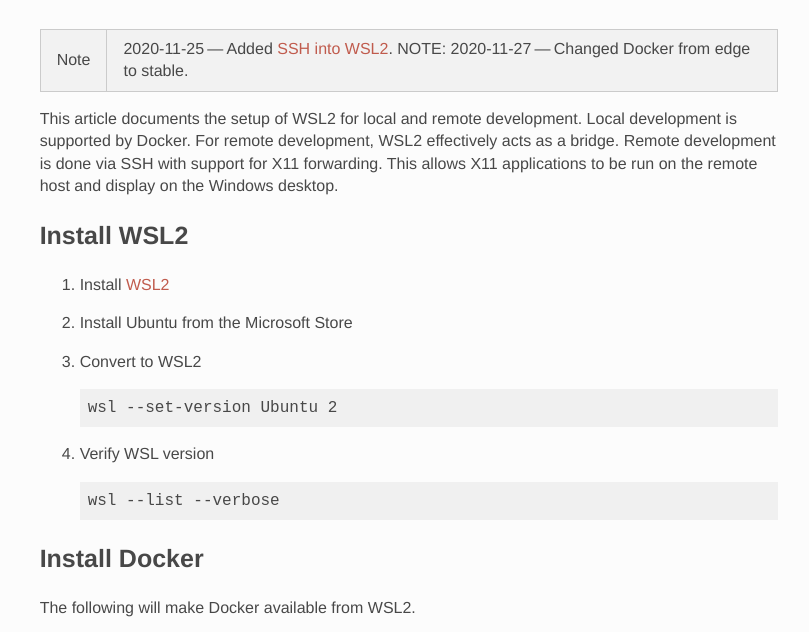
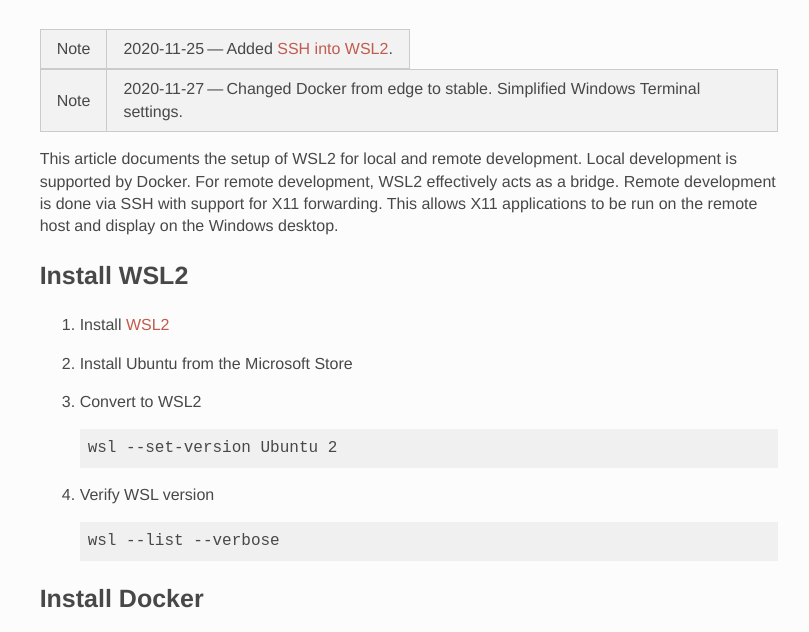
Before and after one commit to rfdonnelly/rfdonnelly.github.io, a plain HTML site: page posts/wsl2/index.html in a window 1280 px wide. Shown: the part 132-764 px from the top of the page, without its empty margins (235-1044 px from the left). Drawn offline with Linux system fonts and the light colour scheme.

Commit message:
Publish Fri Nov 27 20:07:57 PST 2020

```diff
--- a/index.xml
+++ b/index.xml
@@ -23,7 +23,7 @@
       <pubDate>Mon, 03 Feb 2020 22:44:58 +0000</pubDate>
 
       <guid>https://rfdonnelly.github.io/posts/wsl2/</guid>
-      <description>Note  2020-11-25 — Added SSH into WSL2. NOTE: 2020-11-27 — Changed Docker from edge to stable.     This article documents the setup of WSL2 for local and remote development. Local development is supported by Docker. For remote development, WSL2 effectively acts as a bridge. Remote development is done via SSH with support for X11 forwarding. This allows X11 applications to be run on the remote host and display on the Windows desktop.</description>
+      <description>Note  2020-11-25 — Added SSH into WSL2.       Note  2020-11-27 — Changed Docker from edge to stable. Simplified Windows Terminal settings.     This article documents the setup of WSL2 for local and remote development. Local development is supported by Docker. For remote development, WSL2 effectively acts as a bridge. Remote development is done via SSH with support for X11 forwarding.</description>
     </item>
 
     <item>
--- a/posts/index.xml
+++ b/posts/index.xml
@@ -23,7 +23,7 @@
       <pubDate>Mon, 03 Feb 2020 22:44:58 +0000</pubDate>
 
       <guid>https://rfdonnelly.github.io/posts/wsl2/</guid>
-      <description>Note  2020-11-25 — Added SSH into WSL2. NOTE: 2020-11-27 — Changed Docker from edge to stable.     This article documents the setup of WSL2 for local and remote development. Local development is supported by Docker. For remote development, WSL2 effectively acts as a bridge. Remote development is done via SSH with support for X11 forwarding. This allows X11 applications to be run on the remote host and display on the Windows desktop.</description>
+      <description>Note  2020-11-25 — Added SSH into WSL2.       Note  2020-11-27 — Changed Docker from edge to stable. Simplified Windows Terminal settings.     This article documents the setup of WSL2 for local and remote development. Local development is supported by Docker. For remote development, WSL2 effectively acts as a bridge. Remote development is done via SSH with support for X11 forwarding.</description>
     </item>
 
     <item>
--- a/posts/wsl2/index.html
+++ b/posts/wsl2/index.html
@@ -427,7 +427,18 @@
 </td>
 <td class="content">
 2020-11-25 — Added <a href="#ssh-into-wsl2">SSH into WSL2</a>.
-NOTE: 2020-11-27 — Changed Docker from edge to stable.
+</td>
+</tr>
+</tbody></table>
+</div>
+<div class="admonitionblock note">
+<table class='pure-table pure-table-striped'>
+<tbody><tr>
+<td class="icon">
+<div class="title">Note</div>
+</td>
+<td class="content">
+2020-11-27 — Changed Docker from edge to stable.  Simplified Windows Terminal settings.
 </td>
 </tr>
 </tbody></table>
```
